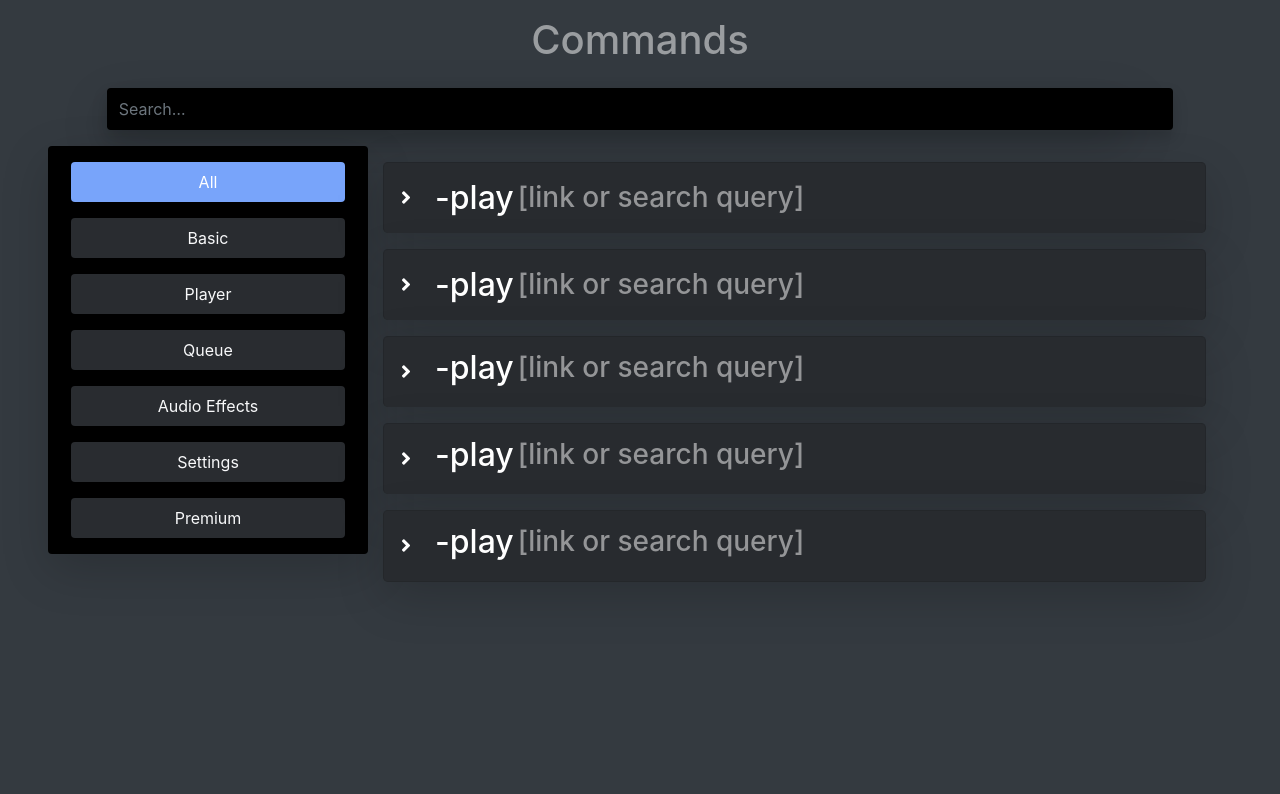
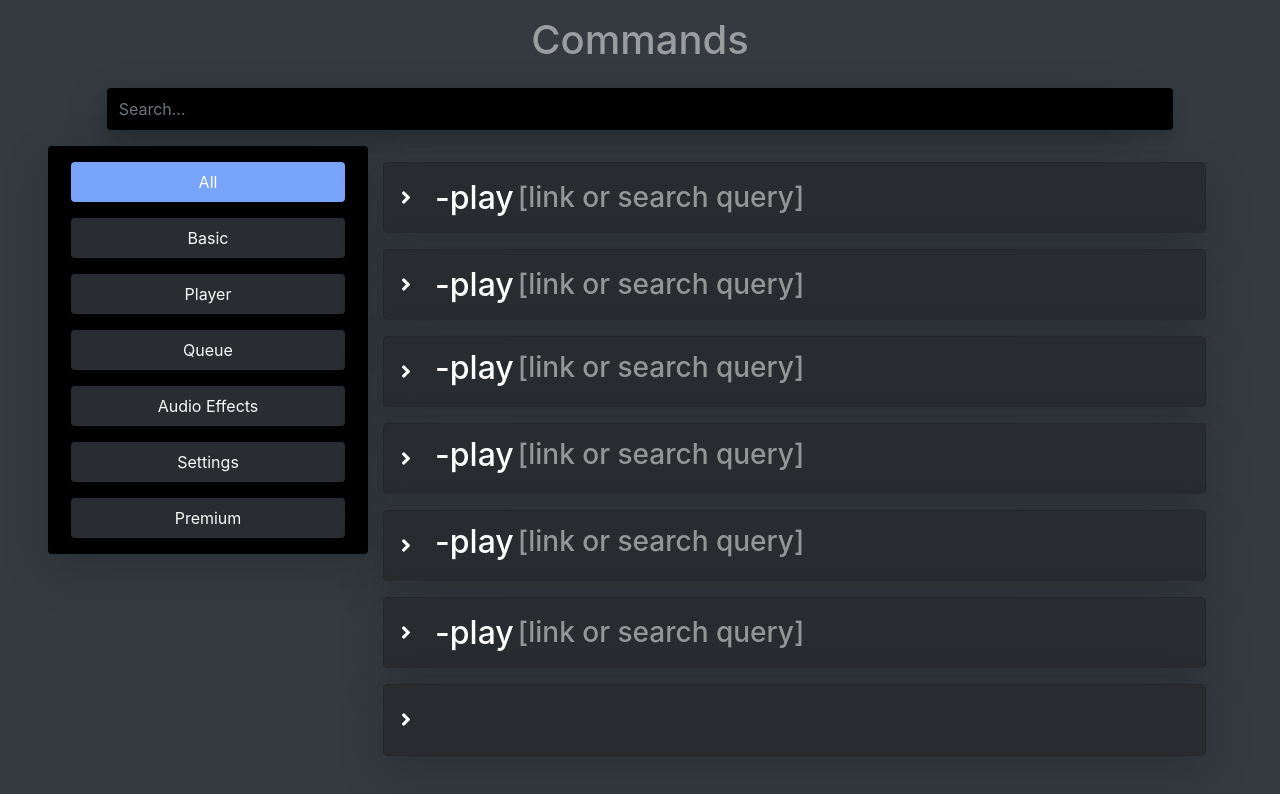
Before and after one commit to Makoto87/commands, a plain HTML site: page index.html in a window 1280 px wide. Drawn offline with nearby package versions, Linux system fonts and the light colour scheme.

Commit message:
add array by jQuery

```diff
--- a/index.html
+++ b/index.html
@@ -218,7 +218,7 @@
   </div>
 
   <!-- カテゴリーによる絞り込み -->
-  <script>
+  <!-- <script>
     var searchItem = '.search_item';   // 絞り込む項目を選択するエリア
     var listItem = '.list_item';       // 絞り込み対象のアイテム
     var hideClass = 'is-hide';         // 絞り込み対象外の場合に付与されるclass名
@@ -254,11 +254,16 @@
             }
         }
     }
-  </script>
+  </script> -->
 
   <!-- Bootstrap Javascript(jQuery含む) -->
   <script src="https://code.jquery.com/jquery-3.3.1.slim.min.js" integrity="sha384-q8i/X+965DzO0rT7abK41JStQIAqVgRVzpbzo5smXKp4YfRvH+8abtTE1Pi6jizo" crossorigin="anonymous"></script>
   <script src="https://cdnjs.cloudflare.com/ajax/libs/popper.js/1.14.3/umd/popper.min.js" integrity="sha384-ZMP7rVo3mIykV+2+9J3UJ46jBk0WLaUAdn689aCwoqbBJiSnjAK/l8WvCWPIPm49" crossorigin="anonymous"></script>
   <script src="https://stackpath.bootstrapcdn.com/bootstrap/4.1.3/js/bootstrap.min.js" integrity="sha384-ChfqqxuZUCnJSK3+MXmPNIyE6ZbWh2IMqE241rYiqJxyMiZ6OW/JmZQ5stwEULTy" crossorigin="anonymous"></script>
+
+  <!-- jQueryのコード -->
+  <script src="https://ajax.googleapis.com/ajax/libs/jquery/3.4.1/jquery.min.js"></script>
+  <script src="js/app.js">
+  </script>
 </body>
 </html>
--- /dev/null
+++ b/js/app.js
@@ -0,0 +1,40 @@
+
+
+array = [
+  {'title':'-play', 'text':'[link or search query]', 'detail-text':'Loads your input and adds it to the queue. If there is no playing track, then it will start playing.', 'body-text':'Aliases: p, q, queue', 'button-text':'Add to Queue', 'ID':'headingOne'},
+  {'title':'', 'text':'', 'detail-text':'', 'body-text':'', 'button-text':''}
+]
+
+function render(data){
+  for(let x = 0; x < data.length;x++){
+      console.log(data[x])
+        $('#accordionExample').append(
+          '<div class="card bg-light-black rounded-lg shadow-lg my-3">' +
+            '<div class="card-header px-0 py-2" id="headingOne">' +
+              '<h2 class="mb-0">' +
+                '<button class="btn text-white text-left w-100 p-0" type="button" data-toggle="collapse" data-target="#collapseOne" aria-expanded="true" aria-controls="collapseOne">' +
+                  '<div class="row m-0 p-0 d-flex align-items-center">' +
+                  '<i class="category-text h5 fas fa-angle-right icon m-0 p-3">' + '</i>' + '<p class="category-text h2 ml-2 my-0">' + data[x].title + '</p>' + '<p class="category-text h3 ml-1 my-0 text-white-50">' + data[x].text + '</p>' +
+                  '</div>' +
+                '</button>' +
+              '</h2>' +
+            '</div>'
+
+          + '<div id="collapseOne" class="collapse container m-0" aria-labelledby="headingOne" data-parent="#accordionExample">' +
+           '<div class="card-body container float-left w-100 m-0 pt-0">' +
+            '<button class="btn text-white text-left w-100 p-0" type="button" data-toggle="collapse" data-target="#collapseOne" aria-expanded="true" aria-controls="collapseOne">' +
+              '<div class="card-body-text h6">' +
+              data[x]['detail-text'] +
+              '</div>' +
+              '<div class="card-body-text h6">' + data[x]['body-text'] + '</div>' +
+              '<p class="card-body-text rounded bg-danger h6 text-white text-center col-8 col-md-4 p-2">' + data[x]['button-text'] + '</p>' +
+            '</button>' +
+            '</div>' +
+            '</div>' +
+            '</div>'
+        );
+  }
+}
+
+
+render(array);
```
